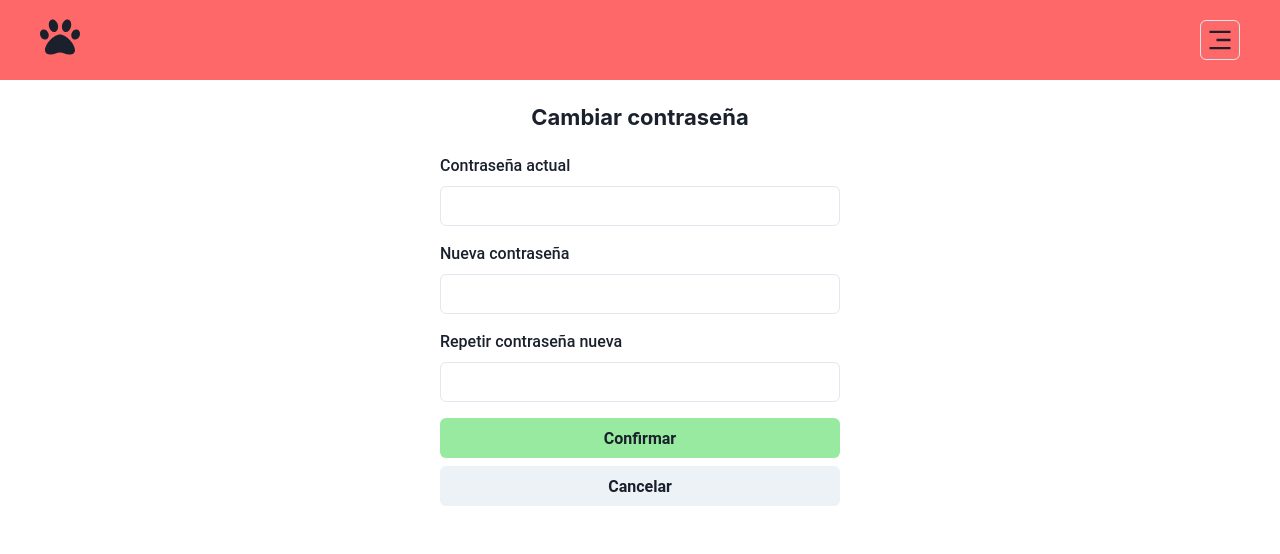
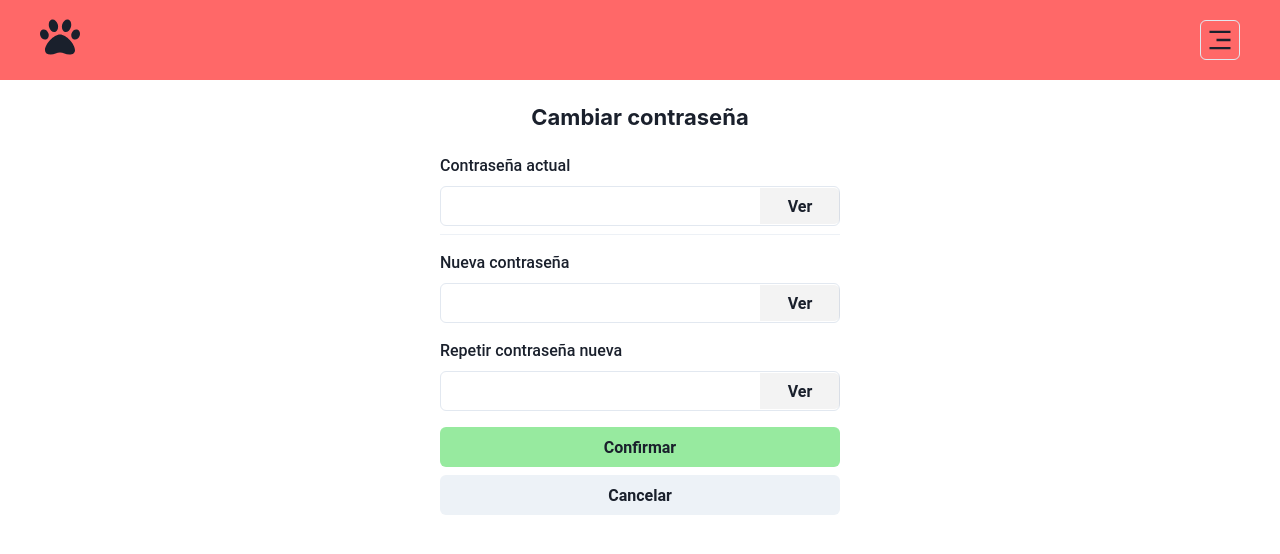
Before and after one commit to facuariasla/lost-pets-vite, a React (Vite) app: page /#/passwordchange in a window 1280 px wide. Shown: the top 554 px of the page. Built offline with nearby package versions, Linux system fonts and the light colour scheme.

Commit message:
passChangeAlert changed

```diff
--- a/src/components/PassChangeAlert.tsx
+++ b/src/components/PassChangeAlert.tsx
@@ -10,7 +10,7 @@ import {
   useDisclosure,
   useToast,
 } from "@chakra-ui/react";
-import React, { useState } from "react";
+import React, { useEffect, useState } from "react";
 import { useParams } from "react-router-dom";
 import { changePassword } from "../queries";
 
@@ -19,6 +19,8 @@ const PassChangeAlert = ({ setLoading2, dataChange }: any) => {
   const cancelRef = React.useRef();
   const buttonGreenie = useColorModeValue("#97EA9F", "#508A55");
   const toast = useToast();
+  const [samePass, setSamePass] = useState(false);
+
 
   const handlePass = async (e: any) => {
     e.preventDefault();
@@ -59,7 +61,7 @@ const PassChangeAlert = ({ setLoading2, dataChange }: any) => {
         isClosable: true,
       });
       return;
-    } else if (dataChange.newpass !== dataChange.newpass2) {
+    } else if (newpass !== newpass2) {
       setLoading2(false);
       toast({
         title: "Las contraseñas deben coincidir",
@@ -92,16 +94,21 @@ const PassChangeAlert = ({ setLoading2, dataChange }: any) => {
         localStorage.removeItem("token_lostpet");
         localStorage.removeItem("user_lostpet");
       }, 3000);
-    } else {
+    } else if (changePassQuery.message){
       setLoading2(false);
+      console.log(changePassQuery.message)
       toast({
-        title: "La contraseña actual es incorrecta",
+        title: "Error",
+        description: `changePassQuery.message`,
         status: "error",
         duration: 5000,
         isClosable: true,
       });
     }
   };
+
+
+
 
   return (
     <>
--- a/src/pages/PasswordChange.tsx
+++ b/src/pages/PasswordChange.tsx
@@ -1,9 +1,12 @@
 import {
   Button,
+  Divider,
   FormControl,
   FormLabel,
   Heading,
   Input,
+  InputGroup,
+  InputRightElement,
   Spinner,
   Stack,
 } from "@chakra-ui/react";
@@ -15,6 +18,8 @@ const PasswordChange = () => {
   const [loading, setLoading] = useState<boolean>(false);
   const [loading2, setLoading2] = useState<boolean>(false);
   const [dataChange, setDataChange] = useState<any>("");
+  const [show, setShow] = React.useState(false);
+  const handleShow = () => setShow(!show);
 
   const handleData = () => {
     console.log(dataChange);
@@ -37,8 +42,10 @@ const PasswordChange = () => {
               <FormLabel m={0} htmlFor="actualpass">
                 Contraseña actual
               </FormLabel>
+
+              <InputGroup size="md">
                 <Input
-                type="password"
+                  type={show ? 'text' : 'password'}
                   id="actualpass"
                   name="actualpass"
                   value={dataChange.actualPass}
@@ -48,13 +55,30 @@ const PasswordChange = () => {
                     setDataChange({ ...dataChange, actualpass: e.target.value })
                   }
                 />
+                <InputRightElement w="20%">
+                  <Button
+                    borderLeftRadius={0}
+                    bgColor="rgba(140, 140, 140, 0.1)"
+                    h="90%"
+                    w="100%"
+                    onClick={handleShow}
+                  >
+                    {show ? "Ocultar" : "Ver"}
+                  </Button>
+                </InputRightElement>
+              </InputGroup>
+
+              <Divider />
             </Stack>
+
+
             <Stack>
               <FormLabel m={0} htmlFor="newpass">
                 Nueva contraseña
               </FormLabel>
+              <InputGroup size="md">
                 <Input
-                type="password"
+                  type={show ? 'text' : 'password'}
                   name="newpass"
                   id="newpass"
                   minLength={4}
@@ -63,15 +87,29 @@ const PasswordChange = () => {
                   onChange={(e) =>
                     setDataChange({ ...dataChange, newpass: e.target.value })
                   }
+                />
+                <InputRightElement w="20%">
+                  <Button
+                    borderLeftRadius={0}
+                    bgColor="rgba(140, 140, 140, 0.1)"
+                    h="90%"
+                    w="100%"
+                    onClick={handleShow}
+                  >
+                    {show ? "Ocultar" : "Ver"}
+                  </Button>
+                </InputRightElement>
+              </InputGroup>
+            </Stack>
 
-              />
-            </Stack>
+
             <Stack>
               <FormLabel m={0} htmlFor="newpass2">
                 Repetir contraseña nueva
               </FormLabel>
+              <InputGroup size="md">
                 <Input
-                type="password"
+                  type={show ? 'text' : 'password'}
                   name="newpass2"
                   id="newpass2"
                   value={dataChange.actualPass}
@@ -81,6 +119,18 @@ const PasswordChange = () => {
                     setDataChange({ ...dataChange, newpass2: e.target.value })
                   }
                 />
+                <InputRightElement w="20%">
+                  <Button
+                    borderLeftRadius={0}
+                    bgColor="rgba(140, 140, 140, 0.1)"
+                    h="90%"
+                    w="100%"
+                    onClick={handleShow}
+                  >
+                    {show ? "Ocultar" : "Ver"}
+                  </Button>
+                </InputRightElement>
+              </InputGroup>
             </Stack>
             {loading2 && (
               <Stack align="center" justify="center">
```
Lines whose indentation alone changed are shown as unchanged.
